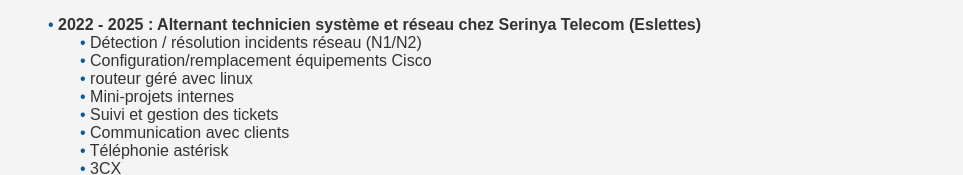
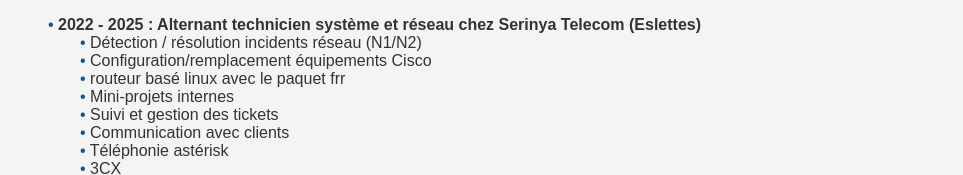
Before and after one commit to enguerra-n/cv, a plain HTML site: page index.html in a window 1280 px wide. Shown: the part 522-697 px from the top of the page, without its empty margins (158-1121 px from the left). Drawn offline with Linux system fonts and the light colour scheme.

Commit message:
Update index.html

```diff
--- a/index.html
+++ b/index.html
@@ -38,7 +38,7 @@
         <ul class="exp-desc">
           <li>Détection / résolution incidents réseau (N1/N2)</li>
           <li>Configuration/remplacement équipements Cisco</li>
-          <li>routeur géré avec linux</li>
+          <li>routeur basé linux avec le paquet frr</li>
           <li>Mini-projets internes</li>
           <li>Suivi et gestion des tickets</li>
           <li>Communication avec clients</li>
```
